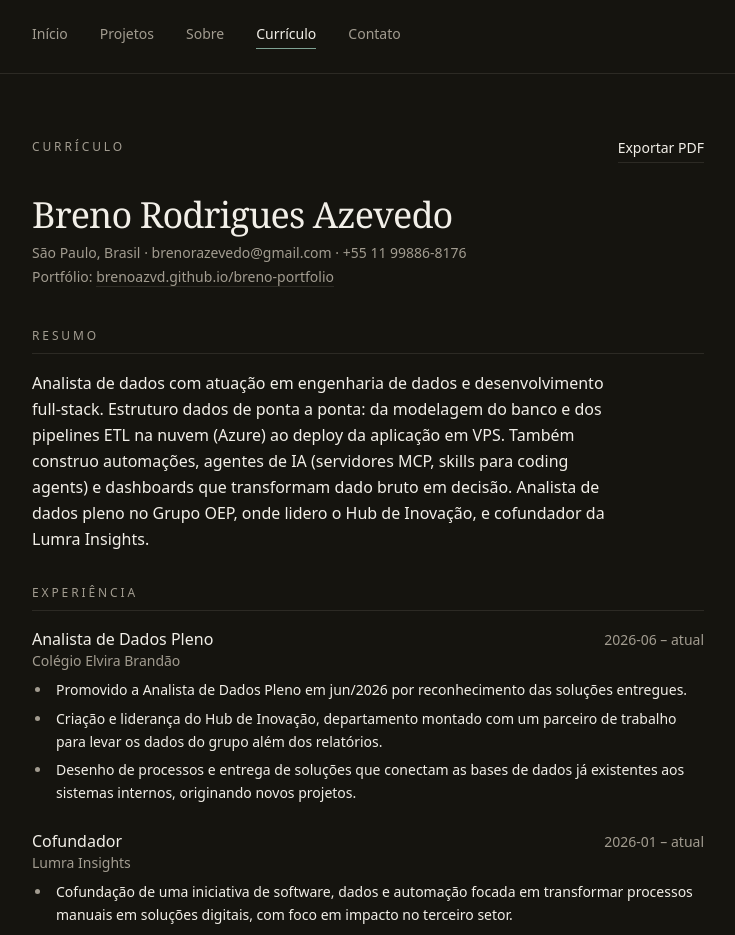
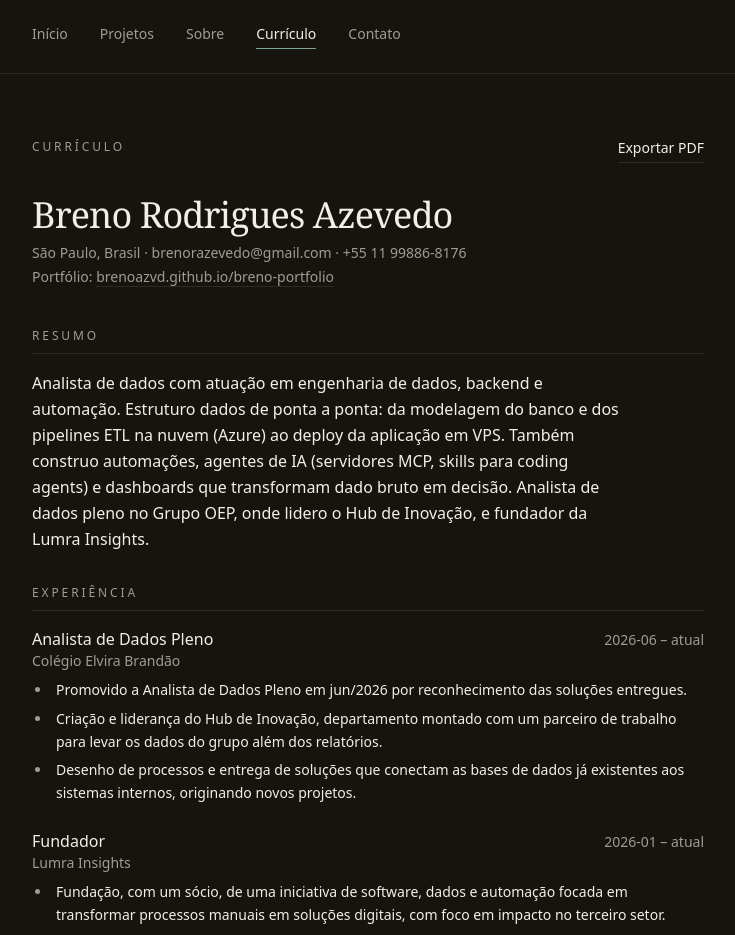
Before and after one commit to brenoazvd/breno-portfolio, a React (Vite) app: page /#/cv in a window 1280 px wide. Shown: the top 935 px of the page, without its empty margins (272-1007 px from the left). Built offline with nearby package versions, Linux system fonts and the light colour scheme.

Commit message:
content: fundador (não cofundador) e remove full-stack do resumo

```diff
--- a/src/data/content.json
+++ b/src/data/content.json
@@ -1,5 +1,5 @@
 {
-  "generatedAt": "2026-07-07T16:10:01.718Z",
+  "generatedAt": "2026-07-07T17:52:22.664Z",
   "perfil": {
     "name": "Breno Rodrigues Azevedo",
     "location": "São Paulo, Brasil",
@@ -18,7 +18,7 @@
     ],
     "sections": {
       "summary": [
-        "Analista de dados com atuação em engenharia de dados e desenvolvimento full-stack. Estruturo dados de ponta a ponta: da modelagem do banco e dos pipelines ETL na nuvem (Azure) ao deploy da aplicação em VPS. Também construo automações, agentes de IA (servidores MCP, skills para coding agents) e dashboards que transformam dado bruto em decisão. Analista de dados pleno no Grupo OEP, onde lidero o Hub de Inovação, e cofundador da Lumra Insights."
+        "Analista de dados com atuação em engenharia de dados, backend e automação. Estruturo dados de ponta a ponta: da modelagem do banco e dos pipelines ETL na nuvem (Azure) ao deploy da aplicação em VPS. Também construo automações, agentes de IA (servidores MCP, skills para coding agents) e dashboards que transformam dado bruto em decisão. Analista de dados pleno no Grupo OEP, onde lidero o Hub de Inovação, e fundador da Lumra Insights."
       ],
       "experience": [
         {
@@ -35,12 +35,12 @@
         },
         {
           "company": "Lumra Insights",
-          "position": "Cofundador",
+          "position": "Fundador",
           "location": "São Paulo, Brasil",
           "start_date": "2026-01",
           "end_date": "present",
           "highlights": [
-            "Cofundação de uma iniciativa de software, dados e automação focada em transformar processos manuais em soluções digitais, com foco em impacto no terceiro setor.",
+            "Fundação, com um sócio, de uma iniciativa de software, dados e automação focada em transformar processos manuais em soluções digitais, com foco em impacto no terceiro setor.",
             "Entregas: plataforma de gestão para agentes ambientais (para um instituto do terceiro setor, em produção) e um sistema de gestão financeira para clínicas (TypeScript + MySQL)."
           ]
         },
@@ -372,14 +372,14 @@
     {
       "slug": "lumra-insights",
       "type": "Experience",
-      "title": "Cofundador — Lumra Insights",
+      "title": "Fundador — Lumra Insights",
       "description": "Iniciativa de software, tecnologia e análise de dados que transforma processos manuais em soluções digitais, com foco em impacto no terceiro setor.",
       "resource": null,
       "repoPublic": false,
       "tags": [
         "experiencia",
         "empreendedorismo",
-        "cofundador",
+        "fundador",
         "dados",
         "software",
         "terceiro-setor",
--- a/src/pages/Home.tsx
+++ b/src/pages/Home.tsx
@@ -32,7 +32,7 @@ export function Home() {
         ETL na nuvem (Azure) ao deploy da aplicação em VPS. No caminho, construo
         automações, agentes de IA e dashboards que transformam dado bruto em
         decisão. Analista de dados pleno no Grupo OEP, onde lidero o Hub de
-        Inovação, e cofundador da Lumra Insights.
+        Inovação, e fundador da Lumra Insights.
       </p>
 
       <ul className="list-disc pl-5 marker:text-muted flex flex-col gap-1.5 mb-10 pt-6 border-t border-line max-w-[54ch]">
```
